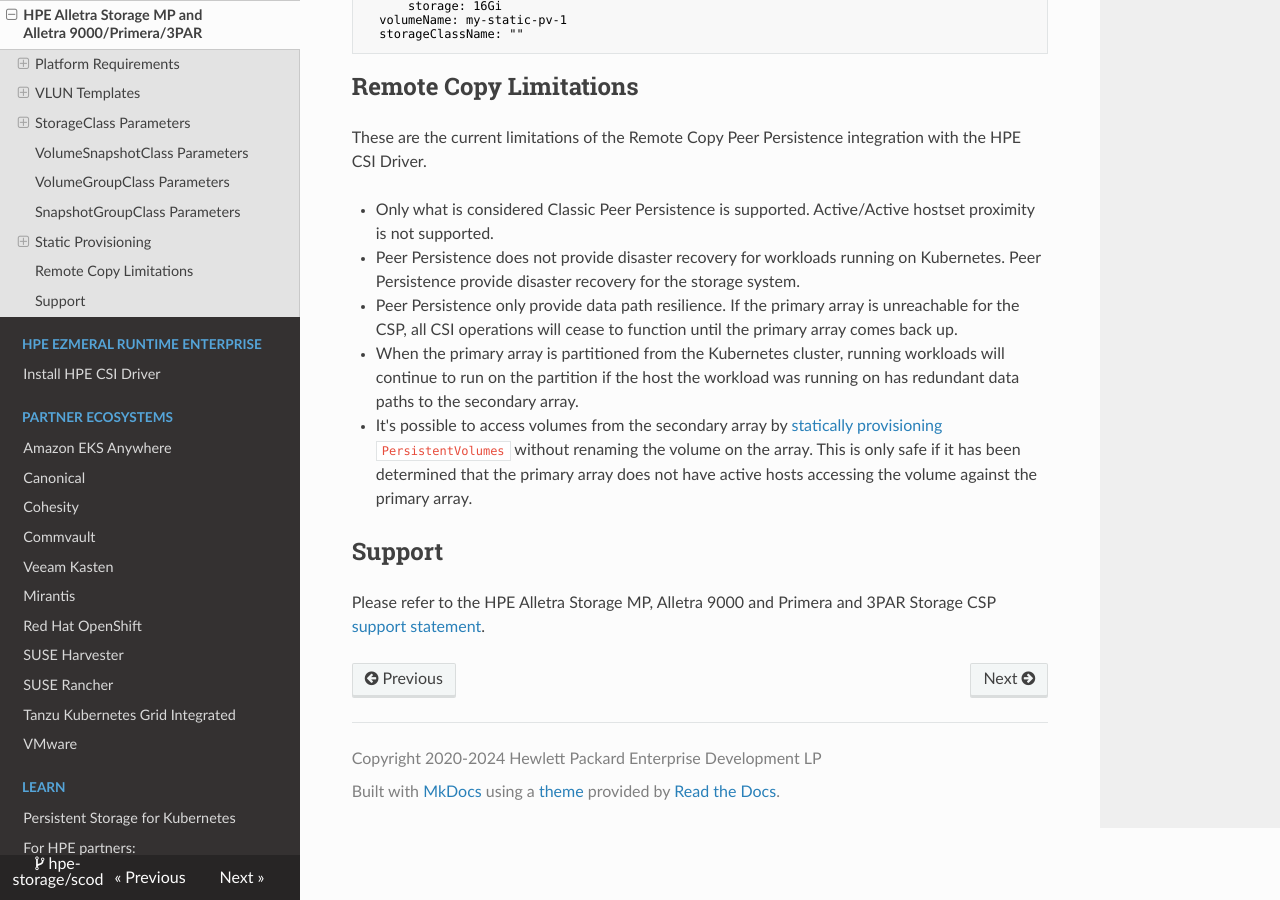
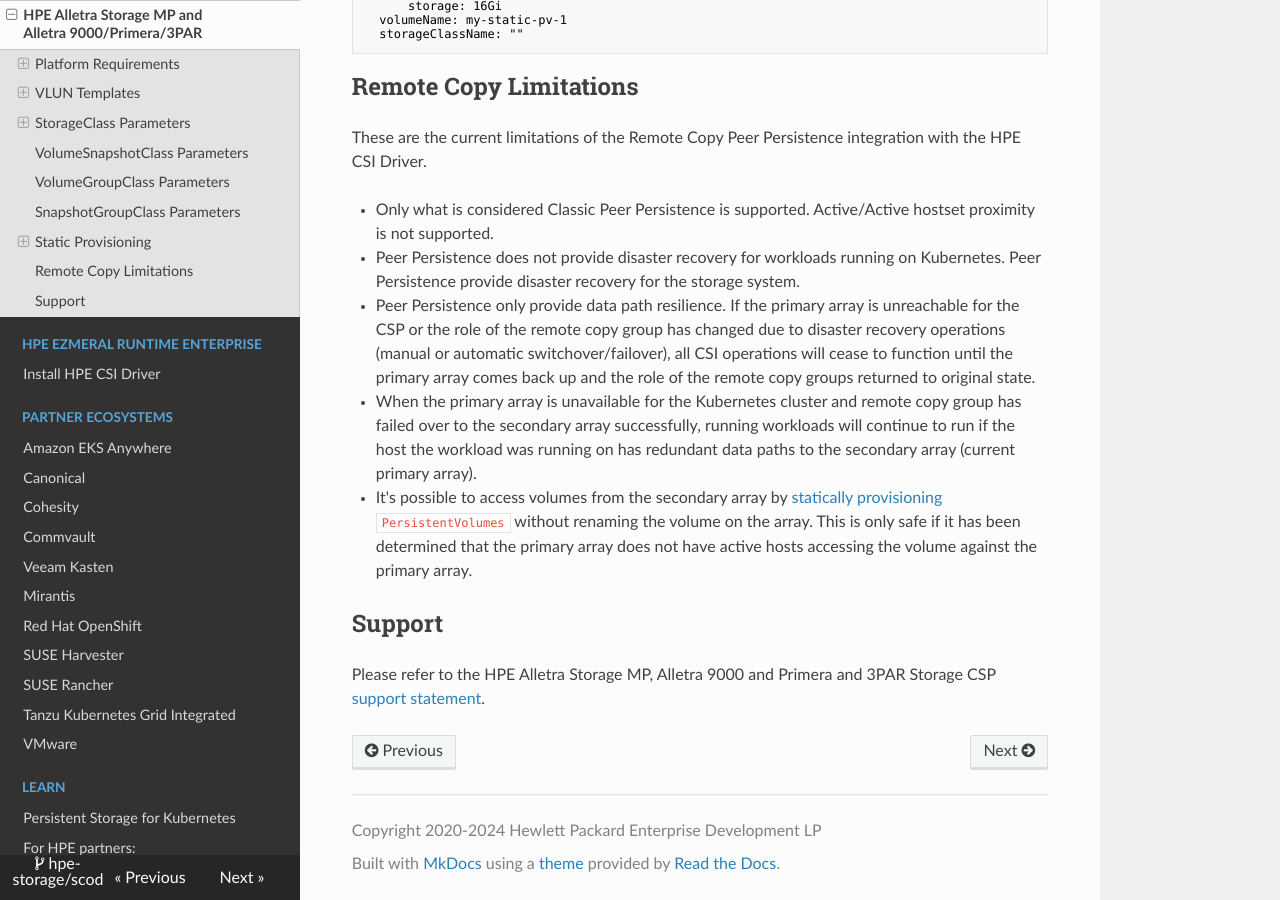
Before and after one commit to hpe-storage/scod, an MkDocs documentation site: the page built from docs/container_storage_provider/hpe_alletra_storage_mp/index.md, in a window 1280 px wide and 900 px high, scrolled down 11582 px. Built offline with MkDocs 1.6.1, drawn with Linux system fonts in a browser that asks for light colours; nearby versions of some CDN libraries.

Commit message:
PP limitations
Signed-off-by: Michael Mattsson <michael.mattsson@gmail.com>

```diff
--- a/docs/container_storage_provider/hpe_alletra_storage_mp/index.md
+++ b/docs/container_storage_provider/hpe_alletra_storage_mp/index.md
@@ -395,8 +395,8 @@
 
 - Only what is considered Classic Peer Persistence is supported. Active/Active hostset proximity is not supported.
 - Peer Persistence does not provide disaster recovery for workloads running on Kubernetes. Peer Persistence provide disaster recovery for the storage system.
-- Peer Persistence only provide data path resilience. If the primary array is unreachable for the CSP, all CSI operations will cease to function until the primary array comes back up.
-- When the primary array is partitioned from the Kubernetes cluster, running workloads will continue to run on the partition if the host the workload was running on has redundant data paths to the secondary array.
+- Peer Persistence only provide data path resilience. If the primary array is unreachable for the CSP or the role of the remote copy group has changed due to disaster recovery operations (manual or automatic switchover/failover), all CSI operations will cease to function until the primary array comes back up and the role of the remote copy groups returned to original state.
+- When the primary array is unavailable for the Kubernetes cluster and remote copy group has failed over to the secondary array successfully, running workloads will continue to run if the host the workload was running on has redundant data paths to the secondary array (current primary array).
 - It's possible to access volumes from the secondary array by [statically provisioning](#static_provisioning) `PersistentVolumes` without renaming the volume on the array. This is only safe if it has been determined that the primary array does not have active hosts accessing the volume against the primary array.
 
 ## Support
```
